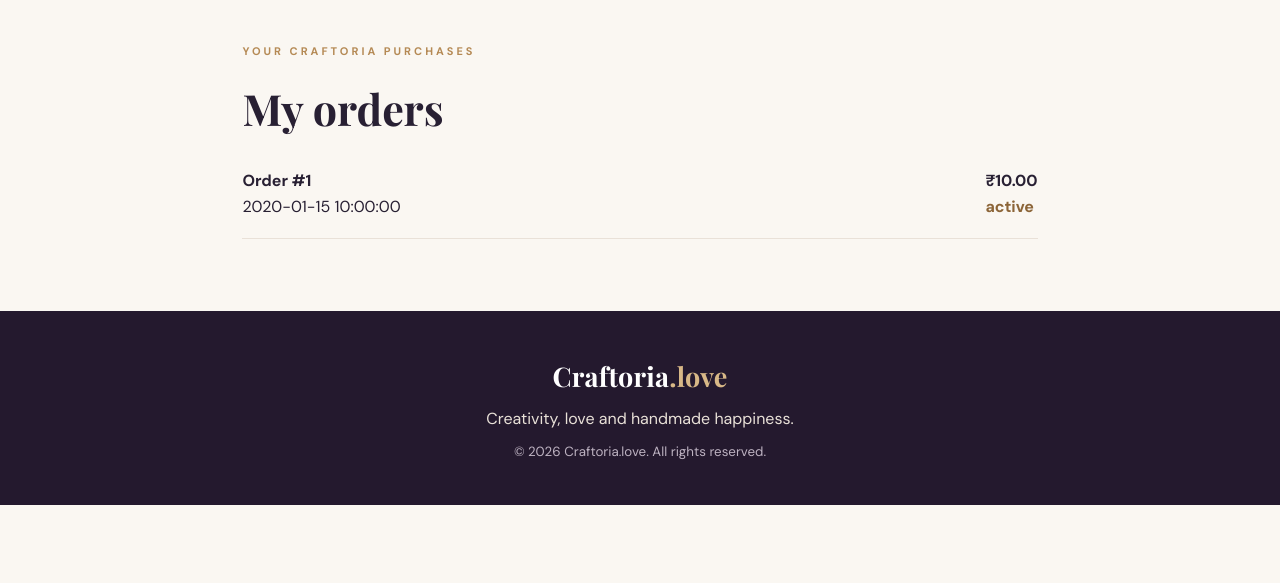
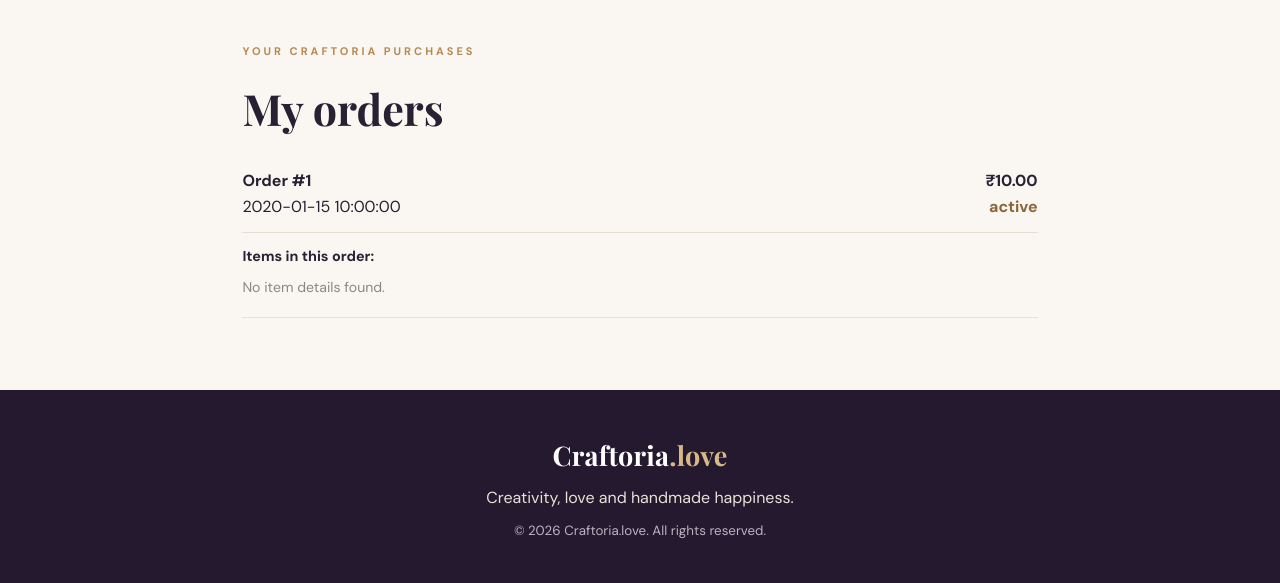
Before and after one commit to abhip6956/Craftoria-new, a Flask app: template templates/my_orders.html in a window 1280 px wide. Shown: the part 155-738 px from the top of the page. Run offline with Flask 3, Linux system fonts and the light colour scheme; the template is opened without the code that fills it: most values are stand-ins (such as "Sample title", 1, 10 or a date in 2020); some libraries are stand-ins or nearby versions.

Commit message:
Show ordered product photos and details in customer my_orders

```diff
--- a/templates/my_orders.html
+++ b/templates/my_orders.html
@@ -3,7 +3,38 @@
 {% block content %}
 <section class="section narrow"><p class="eyebrow">YOUR CRAFTORIA PURCHASES</p><h1>My orders</h1>
 {% for order in orders %}
-<div class="order-card"><div><strong>Order #{{ order.id }}</strong><p>{{ order.created_at }}</p></div><div><strong>₹{{ "%.2f"|format(order.total) }}</strong><p class="status">{{ order.status }}</p></div></div>
+<div class="order-card" style="flex-direction: column; align-items: stretch; gap: 12px;">
+  <div style="display: flex; justify-content: space-between; align-items: center;">
+    <div>
+      <strong>Order #{{ order.id }}</strong>
+      <p>{{ order.created_at }}</p>
+    </div>
+    <div style="text-align: right;">
+      <strong>₹{{ "%.2f"|format(order.total) }}</strong>
+      <p class="status">{{ order.status }}</p>
+    </div>
+  </div>
+
+  <div style="padding-top: 10px; border-top: 1px solid #e6ddd3;">
+    <strong style="font-size: 0.9rem;">Items in this order:</strong>
+    <div style="display: flex; flex-direction: column; gap: 8px; margin-top: 8px;">
+      {% for item in items_by_order.get(order['id'], []) %}
+        <div style="display: flex; align-items: center; gap: 10px; background: #faf6f1; padding: 6px 10px; border-radius: 8px;">
+          {% if item['product_image'] %}
+            {% set img_src = item['product_image'] if item['product_image'].startswith('http') else url_for('static', filename=item['product_image']) %}
+            <img src="{{ img_src }}" alt="{{ item['product_name'] }}" style="width: 48px; height: 48px; object-fit: cover; border-radius: 6px;">
+          {% endif %}
+          <div>
+            <div style="font-weight: 600;">{{ item['product_name'] }}</div>
+            <div style="font-size: 0.88rem; color: #555;">Qty: {{ item['quantity'] }} &times; ₹{{ "%.2f"|format(item['price']) }} = <strong>₹{{ "%.2f"|format(item['price'] * item['quantity']) }}</strong></div>
+          </div>
+        </div>
+      {% else %}
+        <p style="color: #888; font-size: 0.88rem;">No item details found.</p>
+      {% endfor %}
+    </div>
+  </div>
+</div>
 {% else %}<div class="empty"><p>You have not placed an order yet.</p><a class="btn" href="{{ url_for('products') }}">Shop now</a></div>{% endfor %}
 </section>
 {% endblock %}
```
